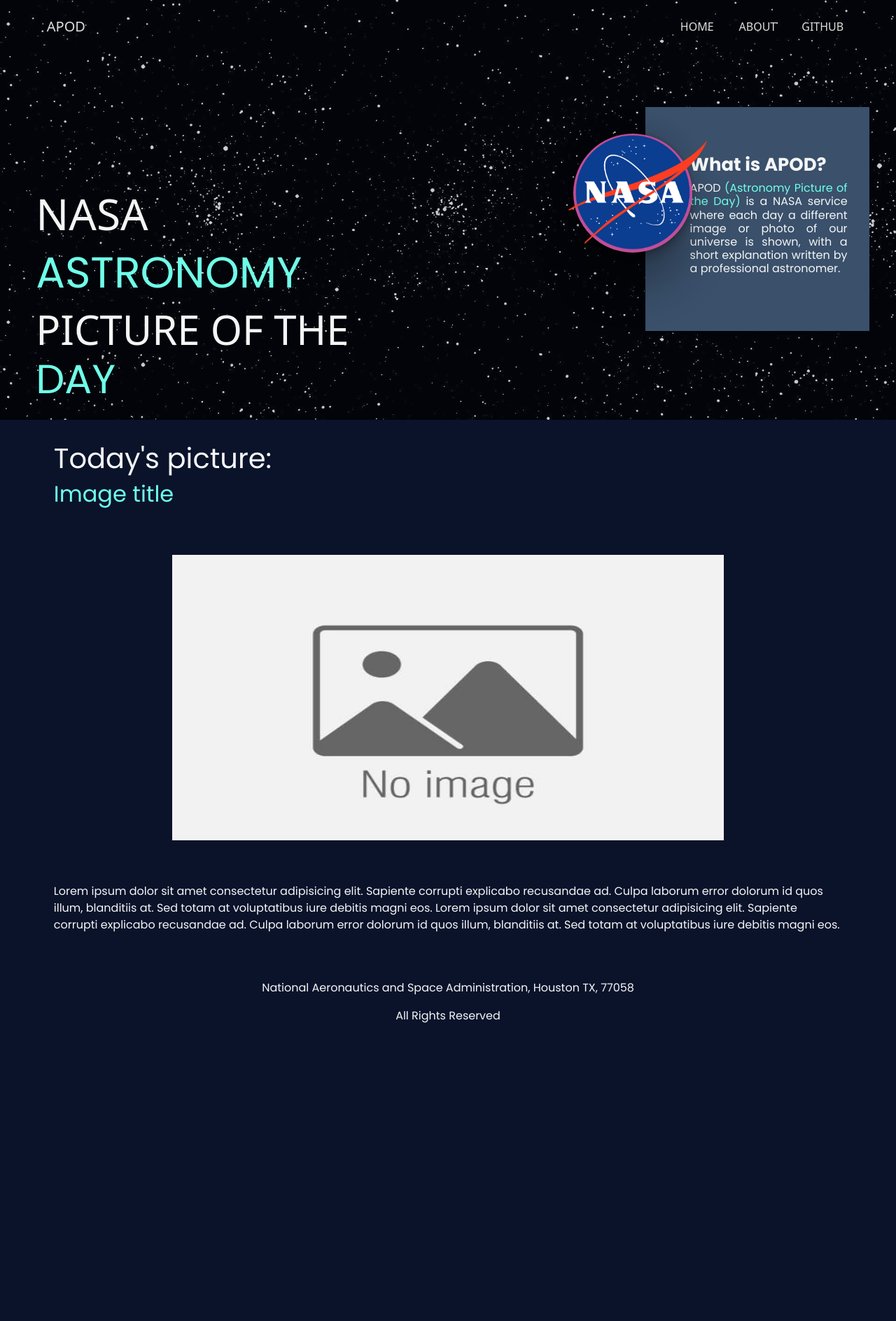
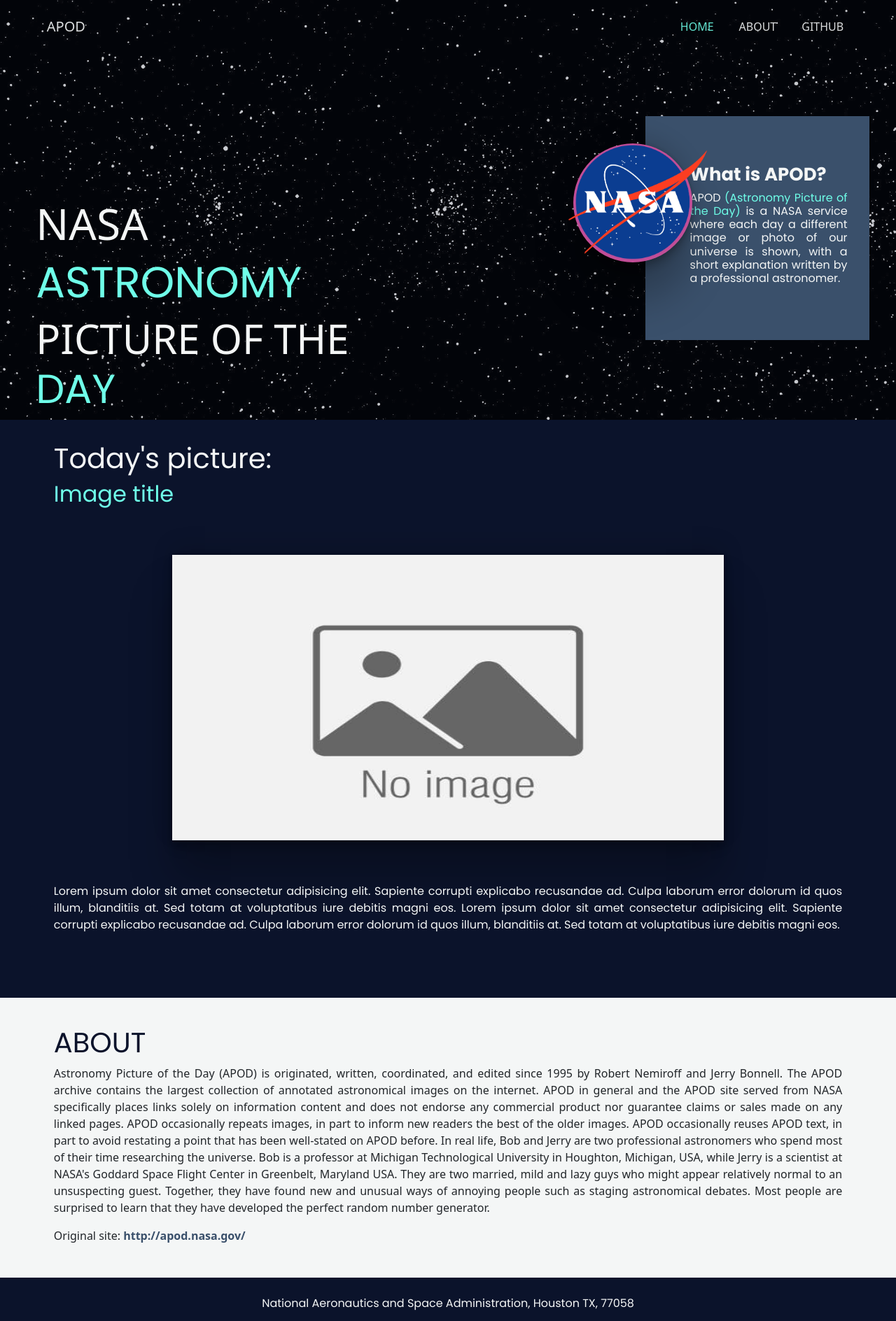
Before and after one commit to TheJonaCode/NASA_API, a plain HTML site: page index.html in a window 1280 px wide. Shown: the top 1888 px of the page at 70% size. Before the commit the page ends 1500 px from the top, so only its background shows below. Drawn offline with Linux system fonts and the light colour scheme; no server answers.

Commit message:
effects + styles

```diff
--- a/css/styles.css
+++ b/css/styles.css
@@ -19,6 +19,12 @@ body {
     width: 100%;
     display: flex;
     justify-content: center;
+    position: fixed;
+}
+
+.menu__scroll {
+    background-color: #0b132b;
+    opacity: 0.9;
 }
 
 .navbar {
@@ -44,6 +50,10 @@ body {
     transition-duration: 1s;
 }
 
+.link__active {
+    color: #6fffe9 !important;
+}
+
 
 /*VISUAL*/
 
@@ -61,7 +71,7 @@ body {
     width: 45%;
     height: 30%;
     position: absolute;
-    margin-top: 15%;
+    margin-top: 22%;
     margin-left: 4%;
 }
 
@@ -93,7 +103,7 @@ body {
     height: 320px;
     background-color: #3a506b;
     position: absolute;
-    margin-top: 6%;
+    margin-top: 13%;
     margin-left: 72%;
     transition: 0.3s ease-in-out;
 }
@@ -134,7 +144,7 @@ body {
     background: rgb(63, 94, 251);
     background: radial-gradient(circle, rgba(63, 94, 251, 1) 0%, rgba(252, 70, 107, 1) 100%);
     position: absolute;
-    margin-top: 9%;
+    margin-top: 16%;
     margin-left: 64%;
     box-shadow: rgba(0, 0, 0, 0.25) 0px 54px 55px, rgba(0, 0, 0, 0.12) 0px -12px 30px, rgba(0, 0, 0, 0.12) 0px 4px 6px, rgba(0, 0, 0, 0.17) 0px 12px 13px, rgba(0, 0, 0, 0.09) 0px -3px 5px;
 }
@@ -147,9 +157,9 @@ body {
 }
 
 
-/*CONTENIDO*/
+/*APOD*/
 
-.content {
+.apod__content {
     height: 800px;
     background-color: #0b132b;
     display: flex;
@@ -192,9 +202,6 @@ body {
 .apod__img {
     width: 100%;
     height: 100%;
-}
-
-.apod__img:hover {
     box-shadow: rgba(0, 0, 0, 0.25) 0px 54px 55px, rgba(0, 0, 0, 0.12) 0px -12px 30px, rgba(0, 0, 0, 0.12) 0px 4px 6px, rgba(0, 0, 0, 0.17) 0px 12px 13px, rgba(0, 0, 0, 0.09) 0px -3px 5px;
 }
 
@@ -203,6 +210,41 @@ body {
     height: 150px;
     display: flex;
     justify-content: center;
+}
+
+.desc__container {
+    text-align: justify;
+}
+
+
+/*ABOUT*/
+
+.about {
+    height: 400px;
+    margin-top: 2%;
+    margin-bottom: 2%;
+    background-color: #f4f6f6;
+    display: flex;
+    justify-content: center;
+}
+
+.about h1 {
+    color: #0b132b;
+    font-family: 'Poppins', sans-serif;
+}
+
+.about p {
+    text-align: justify;
+}
+
+.about__text {
+    width: 88%;
+    margin-top: 40px;
+}
+
+.link__apod {
+    color: #3a506b;
+    font-weight: bold;
 }
 
 
--- a/index.html
+++ b/index.html
@@ -18,7 +18,7 @@
 
 <body style="background-color: #0b132b;">
 
-    <div class="visual">
+    <div class="visual" id="pageHome">
         <div class="div__container">
             <nav class="navbar navbar-expand-lg">
                 <div class="container-fluid">
@@ -28,8 +28,8 @@
                   </button>
                     <div class="collapse navbar-collapse nav__all-links" id="navbarNavAltMarkup">
                         <div class="navbar-nav">
-                            <a class="nav-link" href="#">HOME</a>
-                            <a class="nav-link" href="#">ABOUT</a>
+                            <a class="nav-link" id="myhome" href="#">HOME</a>
+                            <a class="nav-link" id="myabout" href="#">ABOUT</a>
                             <a class="nav-link" href="https://github.com/TheJonaCode/NASA_API" target="_blank">GITHUB</a>
                         </div>
                     </div>
@@ -51,7 +51,9 @@
             <img src="/media/nasa_logo.png">
         </div>
     </div>
-    <div class="content">
+
+    <!--APOD CONTENT-->
+    <div class="apod__content">
         <div class="cont_articles">
             <div class="apot">
                 <h1>Today's picture:</h1>
@@ -72,6 +74,24 @@
             </div>
         </div>
     </div>
+
+    <!--ABOUT-->
+    <div class="about" id="pageAbout">
+        <div class="about__text">
+            <h1>ABOUT</h1>
+            <p>
+                Astronomy Picture of the Day (APOD) is originated, written, coordinated, and edited since 1995 by Robert Nemiroff and Jerry Bonnell. The APOD archive contains the largest collection of annotated astronomical images on the internet. APOD in general and
+                the APOD site served from NASA specifically places links solely on information content and does not endorse any commercial product nor guarantee claims or sales made on any linked pages. APOD occasionally repeats images, in part to inform
+                new readers the best of the older images. APOD occasionally reuses APOD text, in part to avoid restating a point that has been well-stated on APOD before. In real life, Bob and Jerry are two professional astronomers who spend most of their
+                time researching the universe. Bob is a professor at Michigan Technological University in Houghton, Michigan, USA, while Jerry is a scientist at NASA's Goddard Space Flight Center in Greenbelt, Maryland USA. They are two married, mild
+                and lazy guys who might appear relatively normal to an unsuspecting guest. Together, they have found new and unusual ways of annoying people such as staging astronomical debates. Most people are surprised to learn that they have developed
+                the perfect random number generator.
+            </p>
+            <p class="apod__redirect">Original site: <span class="link__apod"> http://apod.nasa.gov/ </span></p>
+        </div>
+    </div>
+
+    <!--FOOTER-->
     <div class="footer">
         <p class="footer__description">
             National Aeronautics and Space Administration, Houston TX, 77058
--- a/js/script.js
+++ b/js/script.js
@@ -6,6 +6,43 @@ const apod__image = document.querySelector('.apod__img');
 $(document).ready(function() {
     //Starting AOS Library
     AOS.init();
+
+    //NAVBAR SCROLL MENU
+    var tohome = $('#pageHome').offset().top,
+        toabout = $('#pageAbout').offset().top;
+
+    $('#myhome').on('click', function(e) {
+        e.preventDefault();
+        $('html, body').animate({
+            scrollTop: tohome - 200
+        }, 400);
+        console.log('entre a ' + tohome);
+    });
+
+    $('#myabout').on('click', function(e) {
+        e.preventDefault();
+        $('html, body').animate({
+            scrollTop: toabout - 100
+        }, 500);
+        console.log('entre a ' + toabout);
+    });
+
+    //SCROLL ACTIVE EFFECT
+    const menu = document.querySelector(".div__container");
+    const li_home = document.querySelector('#myhome');
+    const li_about = document.querySelector('#myabout');
+
+    window.addEventListener('scroll', function() {
+        menu.classList.toggle('menu__scroll', window.scrollY > 500)
+    });
+
+    window.addEventListener('scroll', function() {
+        li_home.classList.toggle('link__active', window.scrollY > -10 && window.scrollY < 600)
+    });
+
+    window.addEventListener('scroll', function() {
+        li_about.classList.toggle('link__active', window.scrollY > 1200 && window.scrollY < 1600)
+    });
 });
 
 //Get API
```
